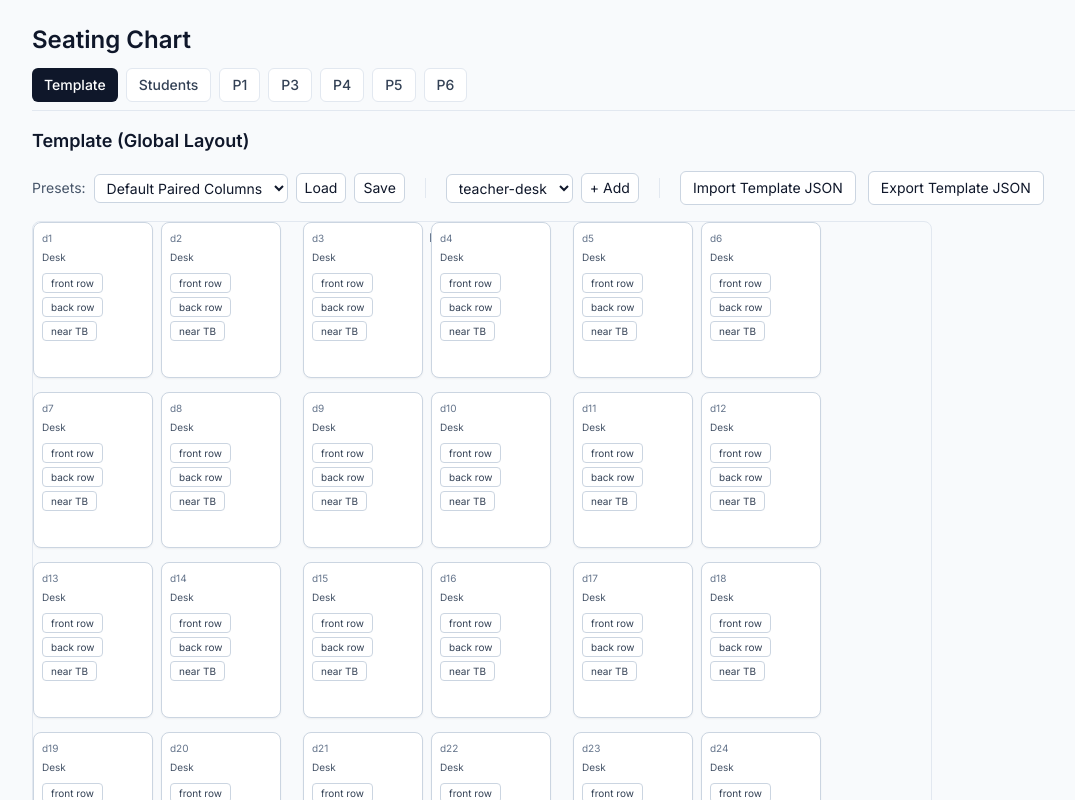
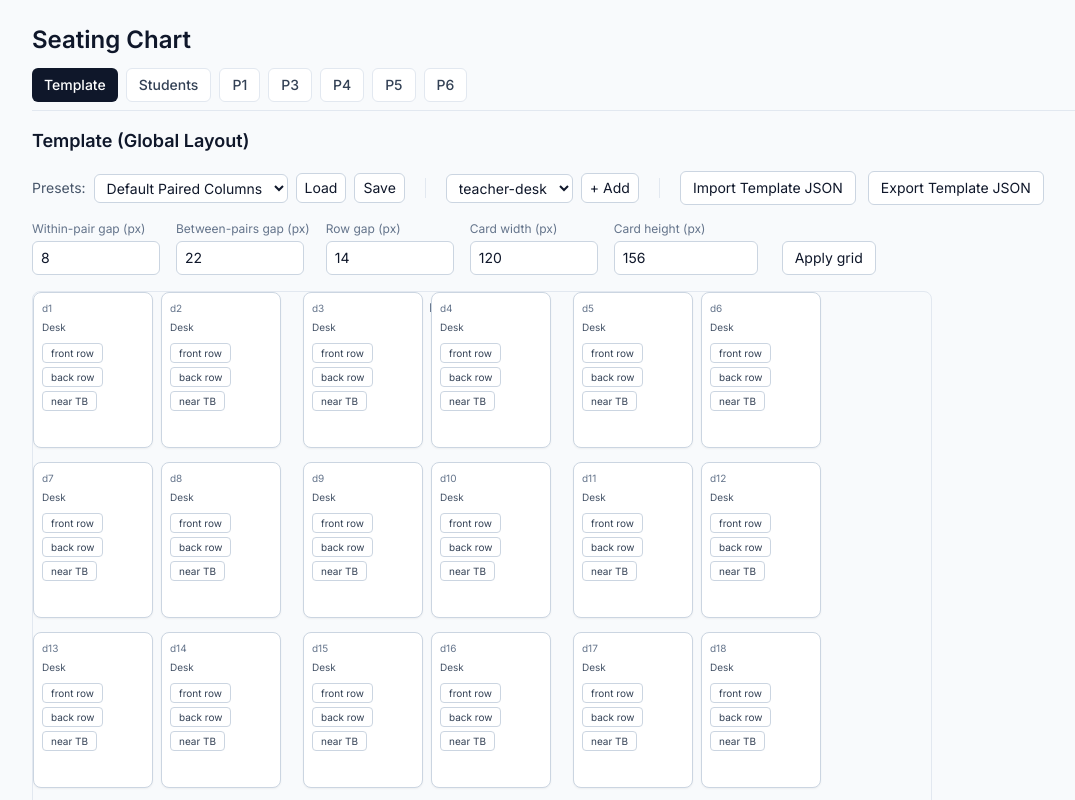
Before and after one commit to rubberduckinatruck/seating-chart, a React (Vite) app: page / in a window 1280 px wide. Both pictures are taken after a click on the button "Template". Shown: the top 800 px of the page, without its empty margins (32-1107 px from the left). Built offline with nearby package versions, Linux system fonts and the light colour scheme.

Commit message:
Update TemplateTab.tsx

```diff
--- a/src/tabs/TemplateTab.tsx
+++ b/src/tabs/TemplateTab.tsx
@@ -18,13 +18,19 @@ export default function TemplateTab() {
   const cardW = cfg.spacing.cardW
   const cardH = cfg.spacing.cardH
 
+  // ---- Desks ----
   function moveDesk(id: string, nx: number, ny: number) {
     // prevent overlap with other desks (simple AABB test)
     const meIdx = cfg.desks.findIndex(d => d.id === id)
     const myRect: Rect = { x: nx, y: ny, w: cardW, h: cardH }
-    const collide = cfg.desks.some((d, i) => i !== meIdx && intersects(myRect, { x: d.x, y: d.y, w: cardW, h: cardH }))
+    const collide = cfg.desks.some((d, i) =>
+      i !== meIdx && intersects(myRect, { x: d.x, y: d.y, w: cardW, h: cardH })
+    )
     if (collide) return
-    setCfg(prev => ({ ...prev, desks: prev.desks.map(d => d.id === id ? { ...d, x: nx, y: ny } : d) }))
+    setCfg(prev => ({
+      ...prev,
+      desks: prev.desks.map(d => (d.id === id ? { ...d, x: nx, y: ny } : d)),
+    }))
   }
 
   function toggleDeskTag(id: string, tag: StudentTag) {
@@ -34,23 +40,30 @@ export default function TemplateTab() {
         if (d.id !== id) return d
         const has = d.tags.includes(tag)
         return { ...d, tags: has ? d.tags.filter(t => t !== tag) : [...d.tags, tag] }
-      })
+      }),
     }))
   }
 
+  // ---- Fixtures ----
   function moveFixture(id: string, nx: number, ny: number) {
-    setCfg(prev => ({ ...prev, fixtures: prev.fixtures.map(f => f.id === id ? { ...f, x: nx, y: ny } : f) }))
+    setCfg(prev => ({
+      ...prev,
+      fixtures: prev.fixtures.map(f => (f.id === id ? { ...f, x: nx, y: ny } : f)),
+    }))
   }
 
-  // NEW: persist width/height when resizing a fixture
   function resizeFixture(id: string, nw: number, nh: number) {
-    setCfg(prev => ({ ...prev, fixtures: prev.fixtures.map(f => f.id === id ? { ...f, w: nw, h: nh } : f) }))
+    setCfg(prev => ({
+      ...prev,
+      fixtures: prev.fixtures.map(f => (f.id === id ? { ...f, w: nw, h: nh } : f)),
+    }))
   }
 
   function removeFixture(id: string) {
     setCfg(prev => ({ ...prev, fixtures: prev.fixtures.filter(f => f.id !== id) }))
   }
 
+  // ---- Spacing / grid ----
   function updateSpacing(partial: Partial<TemplateConfig['spacing']>) {
     setCfg(prev => ({ ...prev, spacing: { ...prev.spacing, ...partial } }))
   }
@@ -74,11 +87,66 @@ export default function TemplateTab() {
       <h2 className="text-lg font-semibold">Template (Global Layout)</h2>
       <TemplateToolbar cfg={cfg} onChange={setCfg} />
 
+      {/* Spacing controls (so you can see seat size) */}
+      <div className="flex flex-wrap items-end gap-4">
+        <div>
+          <label className="block text-xs text-slate-500 mb-1">Within-pair gap (px)</label>
+          <input
+            type="number"
+            value={cfg.spacing.withinPair}
+            onChange={(e) => updateSpacing({ withinPair: Number(e.target.value) })}
+            className="w-32 rounded-md border border-slate-300 px-2 py-1.5 text-sm"
+          />
+        </div>
+        <div>
+          <label className="block text-xs text-slate-500 mb-1">Between-pairs gap (px)</label>
+          <input
+            type="number"
+            value={cfg.spacing.betweenPairs}
+            onChange={(e) => updateSpacing({ betweenPairs: Number(e.target.value) })}
+            className="w-32 rounded-md border border-slate-300 px-2 py-1.5 text-sm"
+          />
+        </div>
+        <div>
+          <label className="block text-xs text-slate-500 mb-1">Row gap (px)</label>
+          <input
+            type="number"
+            value={cfg.spacing.rowGap}
+            onChange={(e) => updateSpacing({ rowGap: Number(e.target.value) })}
+            className="w-32 rounded-md border border-slate-300 px-2 py-1.5 text-sm"
+          />
+        </div>
+        <div>
+          <label className="block text-xs text-slate-500 mb-1">Card width (px)</label>
+          <input
+            type="number"
+            value={cfg.spacing.cardW}
+            onChange={(e) => updateSpacing({ cardW: Number(e.target.value) })}
+            className="w-32 rounded-md border border-slate-300 px-2 py-1.5 text-sm"
+          />
+        </div>
+        <div>
+          <label className="block text-xs text-slate-500 mb-1">Card height (px)</label>
+          <input
+            type="number"
+            value={cfg.spacing.cardH}
+            onChange={(e) => updateSpacing({ cardH: Number(e.target.value) })}
+            className="w-36 rounded-md border border-slate-300 px-2 py-1.5 text-sm"
+          />
+        </div>
+        <button
+          className="ml-2 px-3 py-1.5 text-sm rounded-md border border-slate-300 bg-white hover:bg-slate-50"
+          onClick={applyGrid}
+        >
+          Apply grid
+        </button>
+      </div>
+
       <div
         className="relative border border-slate-200 rounded-lg bg-slate-50 overflow-hidden"
         style={{
           width: Math.max(900, 3 * (2 * cardW + cfg.spacing.withinPair + cfg.spacing.betweenPairs)),
-          height: 6 * (cfg.spacing.cardH + cfg.spacing.rowGap) + 100
+          height: 6 * (cfg.spacing.cardH + cfg.spacing.rowGap) + 100,
         }}
       >
         {/* Board indicator (doesn't block drags) */}
@@ -86,6 +154,7 @@ export default function TemplateTab() {
           Front of classroom
         </div>
 
+        {/* Desks */}
         {cfg.desks.map(d => (
           <Seat
             key={d.id}
@@ -100,6 +169,7 @@ export default function TemplateTab() {
           />
         ))}
 
+        {/* Fixtures */}
         {cfg.fixtures.map(f => (
           <Fixture
             key={f.id}
```
